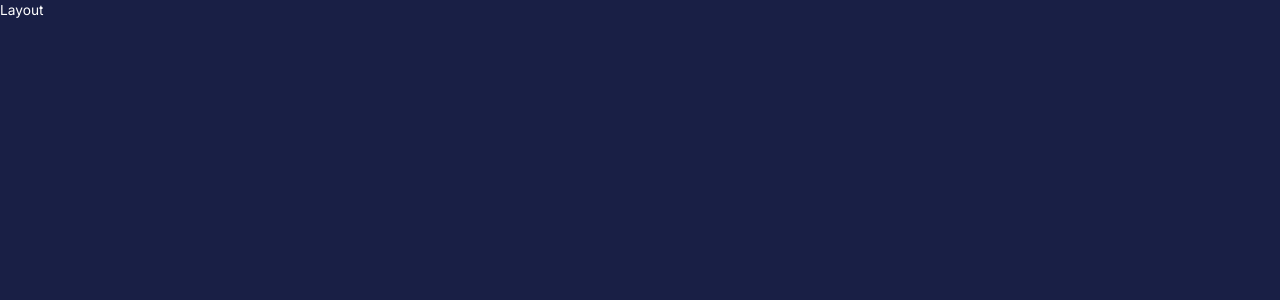
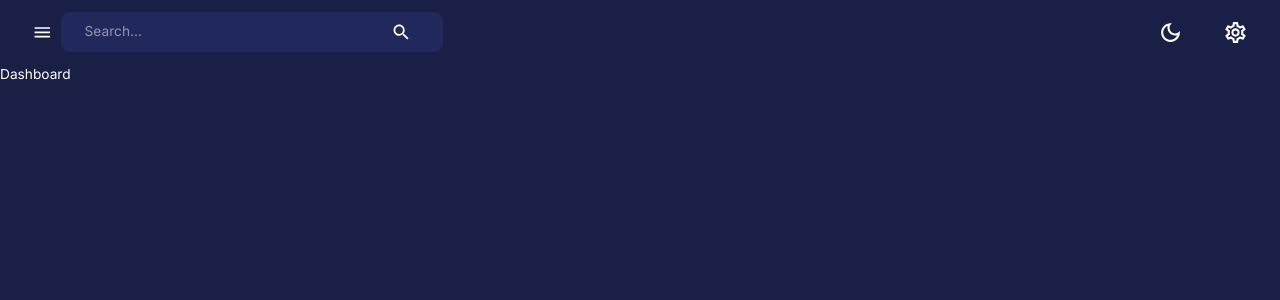
Before and after one commit to anastasia-in-code/admin-panel-client, a React (Create React App) app: page /dashboard in a window 1280 px wide. Shown: the top 300 px of the page. Built offline with nearby package versions, Linux system fonts and the light colour scheme.

Commit message:
navbar component

```diff
--- a/src/components/FlexBetween.jsx
+++ b/src/components/FlexBetween.jsx
@@ -1,4 +1,4 @@
-import { styled } from "@emotion/system";
+import { styled } from "@mui/system";
 import { Box } from "@mui/material";
 
 const FlexBetween = styled(Box)({
--- /dev/null
+++ b/src/components/Navbar.jsx
@@ -0,0 +1,58 @@
+import React, { useState } from "react";
+import {
+  LightModeOutlined,
+  DarkModeOutlined,
+  Menu,
+  Search,
+  SettingsOutlined,
+  ArrowDropDownOutlined,
+} from "@mui/icons-material";
+import FlexBetween from "./FlexBetween";
+import { useDispatch } from "react-redux";
+import { setMode } from "state";
+import avatar from "assets/girl.jpg";
+import { useTheme } from "@emotion/react";
+import { AppBar, IconButton, InputBase, Toolbar } from "@mui/material";
+
+const Navbar = () => {
+  const dispatch = useDispatch();
+  const theme = useTheme();
+
+  return (
+    <AppBar sx={{position: 'static', width:'100vw', background: "none", boxShadow: "none" }}>
+      <Toolbar sx={{ justifyContent: "space-between" }}>
+        <FlexBetween>
+          <IconButton onClick={() => console.log("ddd")}>
+            <Menu />
+          </IconButton>
+          <FlexBetween
+            backgroundColor={theme.palette.background.alt}
+            borderRadius="9px"
+            gap="3rem"
+            p="0.1rem 1.5rem"
+          >
+            <InputBase placeholder="Search..." sx={{ width: "250px" }} />
+            <IconButton>
+              <Search />
+            </IconButton>
+          </FlexBetween>
+        </FlexBetween>
+
+        <FlexBetween gap="1.5rem">
+          <IconButton onClick={() => dispatch(setMode())}>
+            {theme.palette.mode === "dark" ? (
+              <DarkModeOutlined sx={{ fontSize: "25px" }} />
+            ) : (
+              <LightModeOutlined sx={{ fontSize: "25px" }} />
+            )}
+          </IconButton>
+          <IconButton>
+            <SettingsOutlined sx={{ fontSize: "25px" }} />
+          </IconButton>
+        </FlexBetween>
+      </Toolbar>
+    </AppBar>
+  );
+};
+
+export default Navbar;
--- a/src/pages/Layout/index.jsx
+++ b/src/pages/Layout/index.jsx
@@ -1,9 +1,16 @@
-import React from 'react'
+import React, { useState } from "react";
+import { Box, useMediaQuery } from "@mui/material";
+import { Outlet } from "react-router-dom";
+import { useSelector } from "react-redux";
+import Navbar from "components/Navbar";
 
 const Layout = () => {
-  return (
-    <div>Layout</div>
-  )
-}
+  return <Box width="100px" height="100px">
+    <Box>
+      <Navbar />
+      <Outlet />
+    </Box>
+  </Box>;
+};
 
-export default Layout
+export default Layout;
```
Also changed, not shown: src/assets/girl.jpg (added), src/assets/girl1.png (added).
